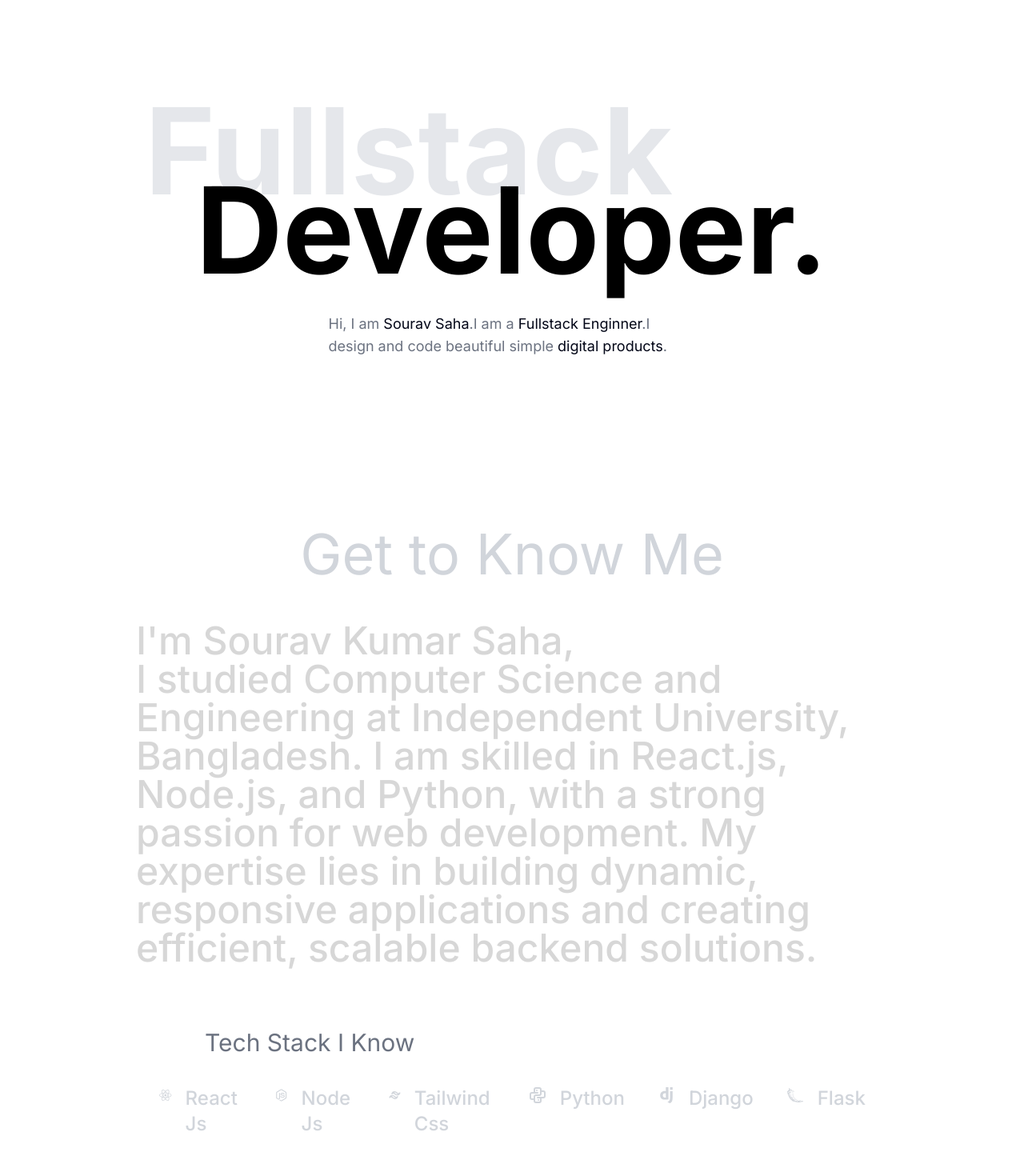
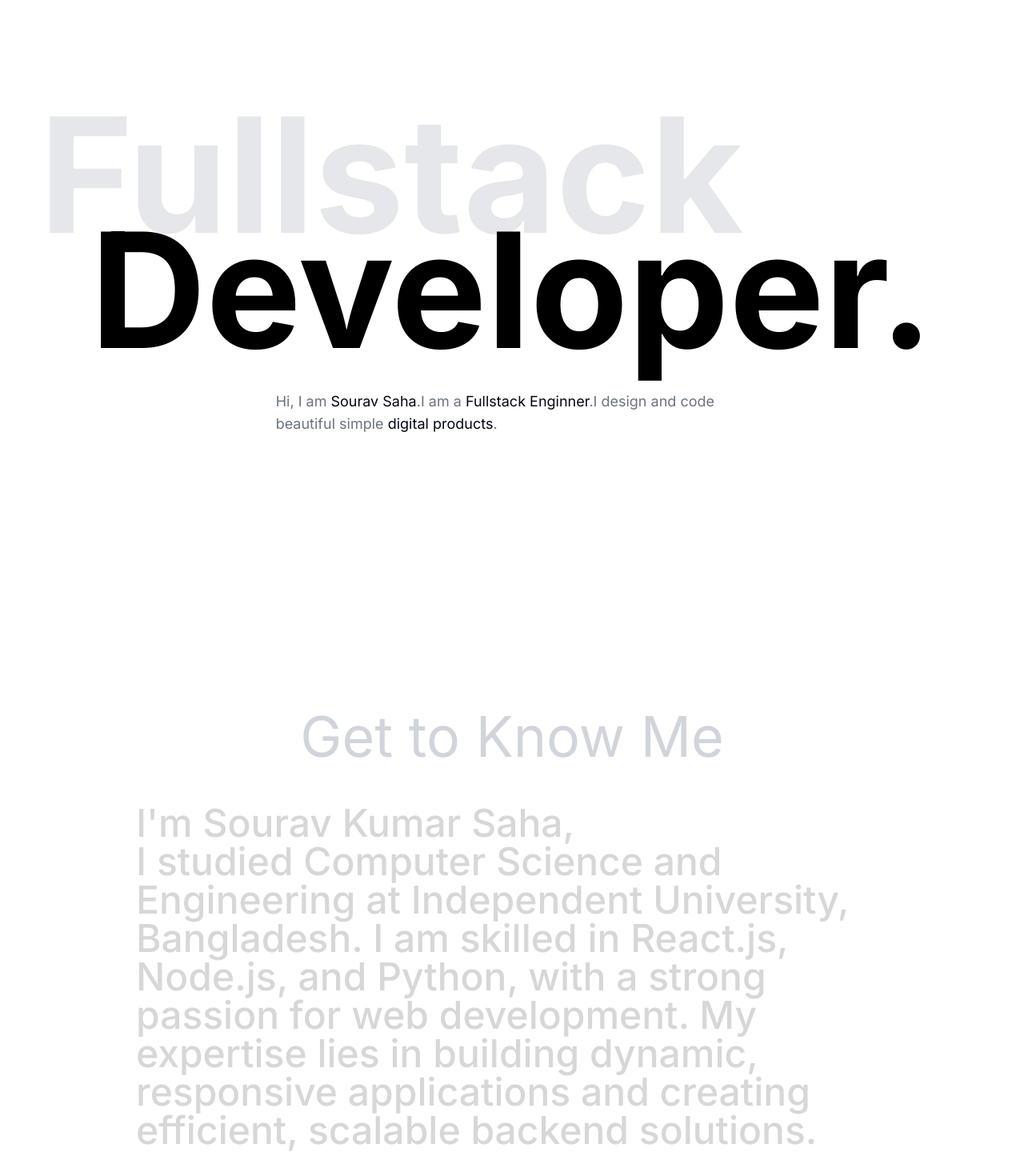
Before and after one commit to NULLcodehub/sourav_saha_sortfolio, a React (Vite) app: page / in a window 1280 px wide. Shown: the part 80-1550 px from the top of the page at 80% size. Built offline with nearby package versions, Linux system fonts and the light colour scheme.

Commit message:
things are being fixed based on 100 screen scalling

```diff
--- a/src/components/About/About.jsx
+++ b/src/components/About/About.jsx
@@ -54,12 +54,12 @@ const About = () => {
             </section>
 
             <section className='flex flex-col md:flex-row md:justify-between md:items-center mt-16 mx-0 md:mx-28'>
-                <div className=' h-full w-full  '>
+                <div className='  h-full w-full flex flex-col justify-center items-center'>
                     <div className='text-3xl mb-3 md:mx-20 text-gray-500 '>Tech Stack I  Know</div>
 
                     <div className=' text-gray-300  md:text-2xl skill-list p-6 '>
 
-                        <ul className=' flex text-2xl flex-col md:flex-row justify-center md:gap-10'>
+                        <ul className=' flex text-2xl flex-col md:flex-row  md:gap-10'>
                             <li><RiReactjsFill/>React Js</li>
                             <li><IoLogoNodejs/>Node Js</li>
                             <li><TbBrandTailwind/>Tailwind Css</li>
@@ -68,11 +68,7 @@ const About = () => {
                             <li><BiLogoFlask/>Flask</li>
 
                         </ul>
-                        {/* <ul>
-                            <li><TbBrandPython/>Python</li>
-                            <li><BiLogoDjango/>Django</li>
-                            <li><BiLogoFlask/>Flask</li>
-                        </ul> */}
+
 
                     </div>
 
--- a/src/components/Contact/Contact.jsx
+++ b/src/components/Contact/Contact.jsx
@@ -149,7 +149,7 @@ const Contact = () => {
 
                 <section className=' h-full w-full md:p-28'>
                   <div className='text-white  flex border-b-2 border-b-white'>
-                    <div className='text-white text-40px md:text-90px ' >
+                    <div className='text-white text-20px md:text-90px ' >
                       <img src={Sourav} alt="" className='w-20 h-20 inline rounded-full '/><span className=' mx-5 md:mx-10'>Let's get</span><div className='relative left-24 bottom-5 md:left-0 md:bottom-10 w-fit'>connected</div>
                     </div>
 
@@ -161,14 +161,17 @@ const Contact = () => {
                           <Link to="/form"><div type="" className='w-32 h-32 md:w-56 md:h-56  bg-indigo-500 rounded-full mx-16 my-10 md:my-0 relative flex text-lg md:text-30px text-white justify-center items-center md:bottom-28'>Get in touch</div></Link>
                         </button>
                   </div>
-                  <div className='text-white mx-16 md:mx-10 flex  justify-center md:justify-normal ' >
+                  <div className='flex flex-col md:flex-row'>
+                    <div className='text-white mx-16 md:mx-10 flex  justify-center md:justify-normal ' >
                     <a href={`mailto:contact@example.com?subject=Inquiry%20about%20`}><button className='rounded-3xl py-4 px-7 relative  top-32 md:top-0 colorFillup hover:transition-colors ease-in hover:bg-indigo-500 delay-100 duration-100 hover:transform '>souravsaha.prgmr@gmail.com</button></a>
                     {/* <a href={`mailto:contact@example.com?subject=Inquiry%20about%20`}><button className='rounded-3xl py-4 px-7 relative  top-32 md:top-0 colorFillup hover:transition-colors ease-in hover:bg-indigo-500 delay-100 duration-100 hover:transform  mx-2'> Git hub</button></a> */}
                   </div>
-                  <div className='text-white mx-16 md:mx-10 flex md:hidden my-4 justify-center md:justify-normal ' >
+                  <div className='text-white mx-16 md:mx-10 flex my-4 md:my-0  justify-center md:justify-normal ' >
                     <a href="https://github.com/NULLcodehub" target='blank'><button className='rounded-3xl py-4 px-7 relative  top-32 md:top-0 colorFillup hover:transition-colors ease-in hover:bg-indigo-500 delay-100 duration-100 hover:transform flex gap-4 items-center '>NULLcodehub <PiGithubLogoThin className='w-5 h-5'/></button></a>
                     {/* <a href={`mailto:contact@example.com?subject=Inquiry%20about%20`}><button className='rounded-3xl py-4 px-7 relative  top-32 md:top-0 colorFillup hover:transition-colors ease-in hover:bg-indigo-500 delay-100 duration-100 hover:transform  mx-2'> Git hub</button></a> */}
                   </div>
+                  </div>
+
 
 
 
--- a/src/components/Footer/Footer.jsx
+++ b/src/components/Footer/Footer.jsx
@@ -12,7 +12,7 @@ const Footer = () => {
                     </div>
                     <div className=' w-3/12'>
                         <p className=''>Socials</p>
-                        <span className='flex flex-row gap-8 md:flex md:gap-9'>
+                        <span className='text-sm flex flex-row gap-8 md:flex md:gap-9'>
                             <a href="https://www.linkedin.com/in/sourav-kumar-saha-5b3a1b1aa/" target='blank'><p>LinkedIn</p></a>
                             <a href="https://www.facebook.com/isshan.saha.1" target='blank'><p>Facebook</p></a>
                             <a href="https://www.instagram.com/iam_isshan_/" target='blank'><p>Instagram</p></a>
--- a/src/components/Github/GitHub.jsx
+++ b/src/components/Github/GitHub.jsx
@@ -8,7 +8,7 @@ const GitHub = () => {
 
             <section
 
-                className='hidden  z-50 fixed  github md:flex justify-center items-center bg-white w-fit h-fit  rounded-full'>
+                className='hidden  z-50  github md:flex justify-center items-center bg-white w-fit h-fit  rounded-full'>
 
                 <a href="https://github.com/NULLcodehub" className='' target='blank'><BsGithub className=' w-14 h-14 z-50'/></a>
 
--- a/src/components/Hero/Hero.jsx
+++ b/src/components/Hero/Hero.jsx
@@ -14,16 +14,16 @@ const Hero = () => {
     return (
         <>
 
-            <motion.div id='Hero' className='flex flex-col md:mx-16   items-center h-110 my-7 '
+            <motion.div id='Hero' className='flex flex-col md:mx-16   items-center h-98  md:h-screen   '
             animate={{}}>
-                    <motion.div  className='flex  justify-center flex-col items-center h-96 my-20'
+                    <motion.div  className='flex  justify-center flex-col items-center h-96 md:mt-40'
 
                         initial={{opacity:0}}
                         whileInView={{opacity:[0,0.1,0.2,0.3,0.4,0.5,0.7,0.8,0.9,1]}}
 
 
                     >
-                        <motion.h1  id='header-intro' className='dev-intro  text-50px sm:text-80px  md:text-150px'>
+                        <motion.h1  id='header-intro' className='dev-intro  text-50px sm:text-80px  md:text-200px'>
                             <motion.div  className='dev-intro-span1 ml-4 md:ml-0 text-gray-200 w-fit'
                               data-aos='fade-up'
                               data-aos-delay='3000'
@@ -58,14 +58,10 @@ const Hero = () => {
 
 
             </motion.div>
-            <section
-                data-aos='fade-up'
-                data-aos-duration='1000'
-                data-aos-delay="7"
-                className='fixed '
+            {/* <section
             >
                 <GitHub/>
-            </section>
+            </section> */}
 
         </>
 
--- a/tailwind.config.js
+++ b/tailwind.config.js
@@ -4,6 +4,7 @@ export default{
   theme: {
     extend: {
       fontSize:{
+        "20px":"20px",
         '30px':'30px',
         '40px':'40px',
         '50px':'50px',
```
